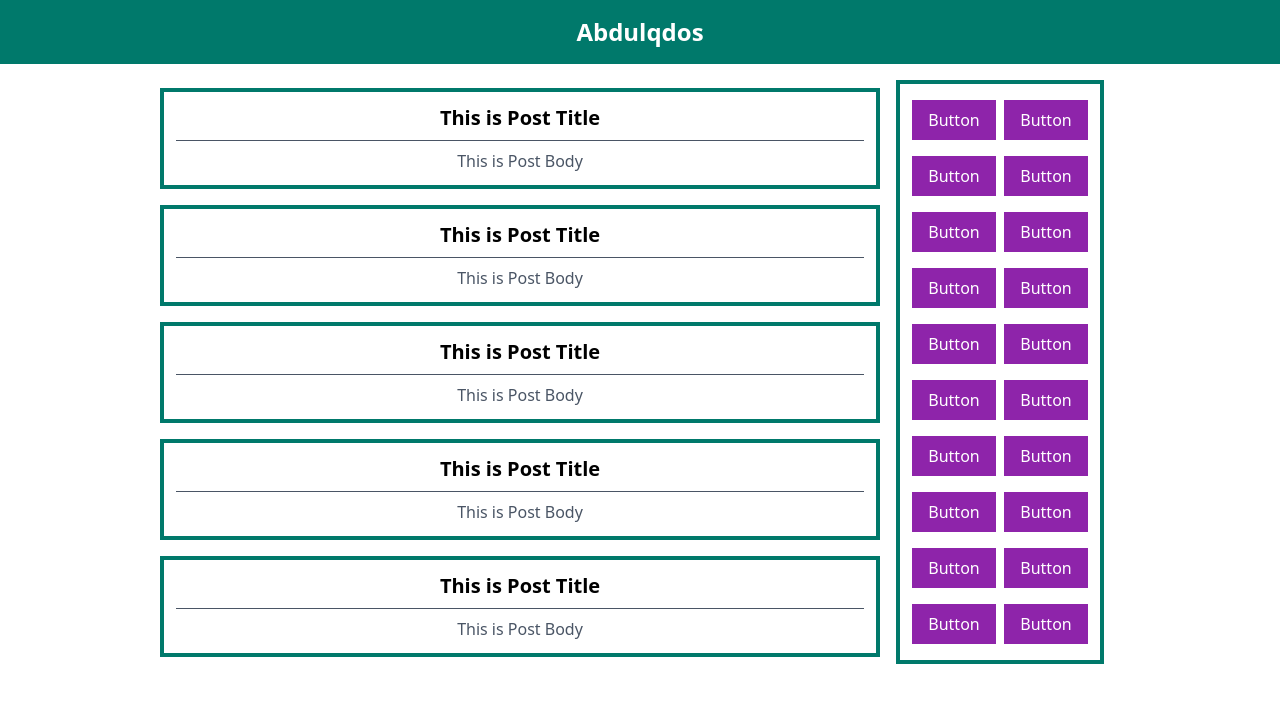
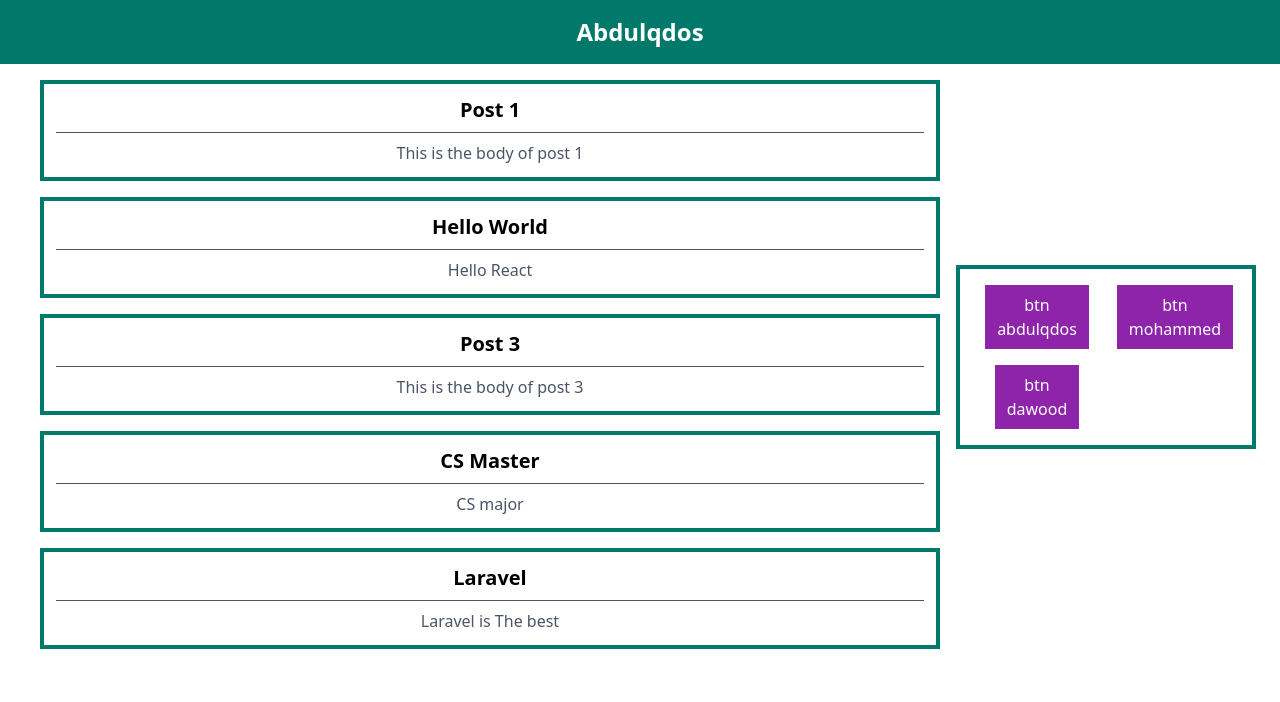
Before and after one commit to abdulqdos/React-Challenges, a React (Vite) app: page / in a window 1280 px wide. Shown: the top 702 px of the page. Built offline with nearby package versions, Linux system fonts and the light colour scheme.

Commit message:
Start Challenge

```diff
--- a/src/Components/Body.tsx
+++ b/src/Components/Body.tsx
@@ -3,8 +3,16 @@ import Post from './Post';
 export default function Body() {
   const posts = [];
 
+  const data = [
+    { title: 'Post 1', body: 'This is the body of post 1' },
+    { title: 'Hello World', body: 'Hello React' },
+    { title: 'Post 3', body: 'This is the body of post 3' },
+    { title: 'CS Master', body: 'CS major' },
+    { title: 'Laravel', body: 'Laravel is The best' }
+  ]
+
   for (let i = 0; i < 5; i++) {
-    posts.push(<Post key={i} />);
+    posts.push(<Post key={i} body={data[i].body} title={data[i].title}  />);
   }
 
   return (
--- a/src/Components/Button.tsx
+++ b/src/Components/Button.tsx
@@ -1,7 +1,8 @@
-export default function Button() {
+export default function Button({ btnWord = "Button" , children}) {
     return (
-        <button className="bg-secondary text-white px-4 py-2  w-fit hover:bg-secondary-dark transition duration-300 cursor-pointer">
-            Button
+        <button className="bg-secondary text-white px-3 py-2  w-fit hover:bg-secondary-dark transition duration-300 cursor-pointer ">
+            {btnWord}
+            {children}
         </button>
     );
 }
--- a/src/Components/MainContent.tsx
+++ b/src/Components/MainContent.tsx
@@ -3,7 +3,7 @@ import Sidebar from "./Sidebar";
 
 export default function MainContent() {
     return (
-        <div className="mx-40 flex lg:flex-row flex-col flex-grow items-center justify-center">
+        <div className="mx-10 mt-4 flex lg:flex-row flex-col flex-grow items-center justify-center">
            <div className="flex-3/4">
                <Body  />
            </div>
--- a/src/Components/Post.tsx
+++ b/src/Components/Post.tsx
@@ -1,10 +1,13 @@
-export default function Post() {
+export default function Post({
+  title = "Default Title",
+  body = "Default Body",
+}) {
   return (
     <div className="border-4 border-primary p-3 text-center">
       <h2 className="text-xl border-b pb-2 border-gray-600 font-semibold">
-        This is Post Title
+        {title}
       </h2>
-      <p className="text-gray-600 pt-2"> This is Post Body</p>
+      <p className="text-gray-600 pt-2">{body}</p>
     </div>
   );
 }
--- a/src/Components/Sidebar.tsx
+++ b/src/Components/Sidebar.tsx
@@ -3,12 +3,23 @@ import Button from "./Button";
 export default function Sidebar() {
   const btns = [];
 
-  for (let i = 0; i < 20; i++) {
-    btns.push(<Button key={i} />);
+  const childerns = [
+    <div>abdulqdos</div>,
+    <div>mohammed</div>,
+    <div>dawood</div>,
+  ];
+
+  for (let i = 0; i < childerns.length; i++) {
+    btns.push(
+      <Button key={i} btnWord="btn">
+        {" "}
+        {childerns[i]}
+      </Button>
+    );
   }
 
   return (
-    <div className="grid grid-cols-2 justify-items-center m-4 gap-4 border-4 border-primary p-4">
+    <div className="grid grid-cols-2 mt-0 justify-items-center m-4 gap-4 border-4 border-primary p-4 w-full">
       {btns}
     </div>
   );
```
